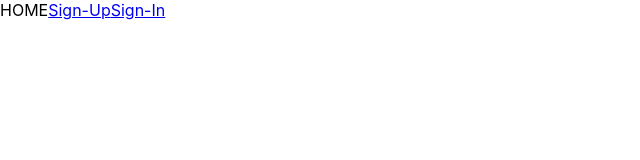
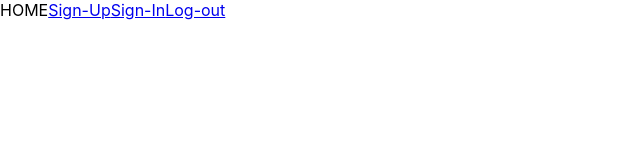
Before and after one commit to aevans1910/adulting, a React (Create React App) app: page / in a window 1280 px wide. Shown: the top 160 px of the page, without its empty margins (0-640 px from the left). Built offline with nearby package versions, Linux system fonts and the light colour scheme.

Commit message:
logout button rendering working on functionality and fixin cookie bug

```diff
--- a/src/App.js
+++ b/src/App.js
@@ -14,6 +14,7 @@ const Temp = () => (
     HOME
     <Link to="/sign-up">Sign-Up</Link>
     <Link to="/sign-in">Sign-In</Link>
+    <Link to="/log-out">Log-out</Link>
   </div>
 );
 
@@ -24,6 +25,7 @@ function App() {
         <Route path='/' exact component={Temp} />
         <Route path='/sign-up' component={SignUpForm} />
         <Route path='/sign-in' component={SignInForm} />
+        {/* <Route path='/log-out' component={}/> */}
         <Route render={routeProps => <p>404</p>} />
       </Switch>
     </Router>
```
Also changed, not shown: src/components/LogOut.js (added).
